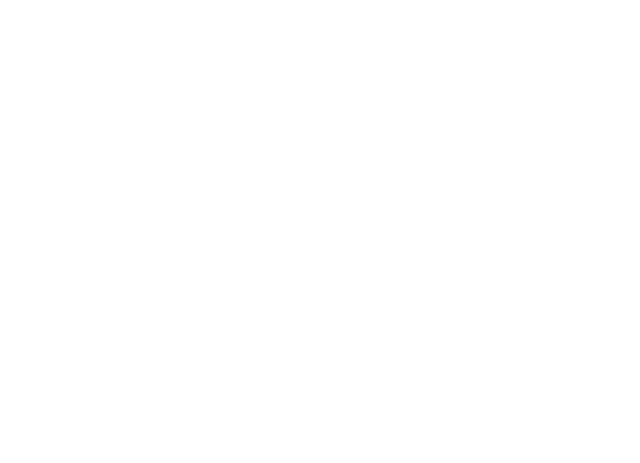
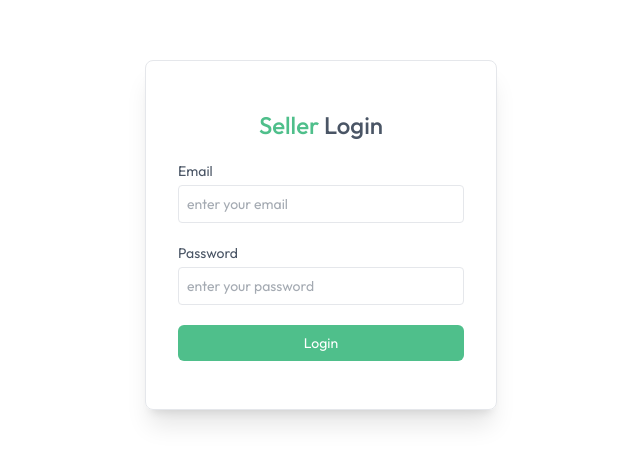
Before and after one commit to pankajsharma81/greencart, a React (Vite) app in the folder client/: page /seller in a window 1280 px wide. Before the commit this address had no page. Shown: the part 165-628 px from the top of the page, without its empty margins (319-959 px from the left). Built offline with nearby package versions, Linux system fonts and the light colour scheme.

Commit message:
Add SellerLogin component and integrate routing for seller authentication

```diff
--- a/client/src/App.jsx
+++ b/client/src/App.jsx
@@ -12,10 +12,11 @@
 import Cart from "./pages/Cart";
 import AddAddress from "./components/AddAddress";
 import MyOrders from "./pages/MyOrders";
+import SellerLogin from "./components/seller/SellerLogin";
 
 const App = () => {
   const isSellerPath = useLocation().pathname.includes("seller");
-  const { showUserLogin } = useAppContext();
+  const { showUserLogin, isSeller } = useAppContext();
 
   return (
     <div>
@@ -34,6 +35,12 @@
           <Route path="/cart" element={<Cart />} />
           <Route path="/add-address" element={<AddAddress />} />
           <Route path="/my-orders" element={<MyOrders />} />
+          <Route
+            path="/seller"
+            element={isSeller ? null : <SellerLogin />}
+          >
+
+          </Route>
         </Routes>
       </div>
       {!isSellerPath && <Footer />}
--- /dev/null
+++ b/client/src/components/seller/SellerLogin.jsx
@@ -0,0 +1,60 @@
+import React, { useEffect, useState } from "react";
+import { useAppContext } from "../../context/AppContext";
+
+const SellerLogin = () => {
+  const { isSeller, setIsSeller, navigate } = useAppContext();
+  const [email, setEmail] = useState("");
+  const [password, setPassword] = useState("");
+
+  const onSubmitHandler = async (e) => {
+    e.preventDefault();
+    setIsSeller(true);
+  };
+
+  useEffect(() => {
+    if (isSeller) {
+      navigate("/seller");
+    }
+  }, [isSeller]);
+  return (
+    !isSeller && (
+      <form
+        onSubmit={onSubmitHandler}
+        className="min-h-screen flex items-center text-sm text-gray-600"
+      >
+        <div className="flex flex-col gap-5 m-auto items-start p-8 py-12 min-w-80 sm:min-w-88 rounded-lg shadow-xl border border-gray-200">
+          <p className="text-2xl font-medium m-auto">
+            <span className="text-primary">Seller </span>Login
+          </p>
+          <div className="w-full">
+            <p>Email</p>
+            <input
+              onChange={(e) => setEmail(e.target.value)}
+              value={email}
+              type="email"
+              placeholder="enter your email"
+              className="border border-gray-200 rounded w-full p-2 mt-1 outline-primary"
+              required
+            />
+          </div>
+          <div className="w-full">
+            <p>Password</p>
+            <input
+              onChange={(e) => setPassword(e.target.value)}
+              value={password}
+              type="password"
+              placeholder="enter your password"
+              className="border border-gray-200 rounded w-full p-2 mt-1 outline-primary"
+              required
+            />
+          </div>
+          <button className="bg-primary text-white w-full py-2 rounded-md cursor-pointer">
+            Login
+          </button>
+        </div>
+      </form>
+    )
+  );
+};
+
+export default SellerLogin;
```
